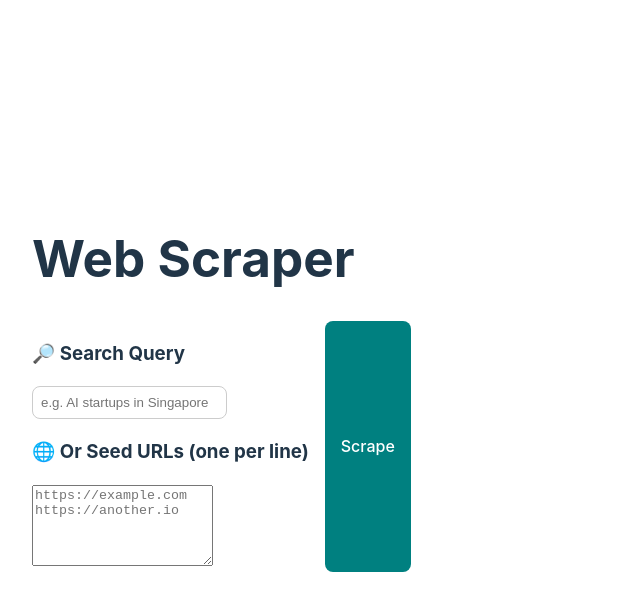
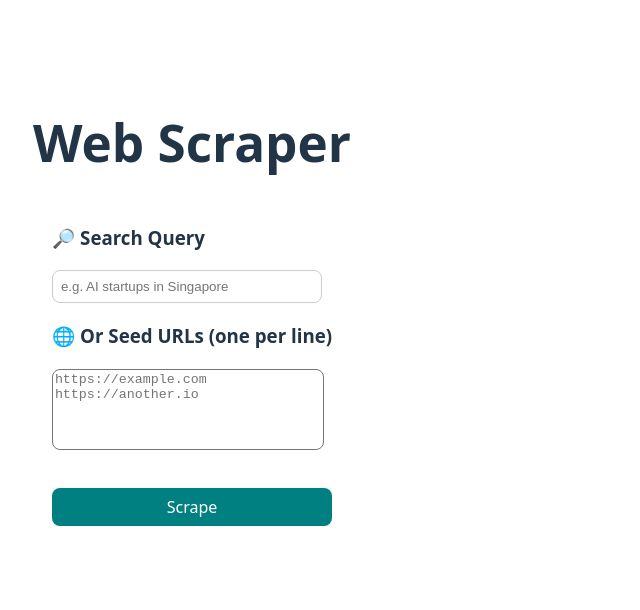
Before and after one commit to build-with-ila/Web-Scraper-with-Node.js, a React (Vite) app in the folder client/: page / in a window 1280 px wide. Shown: the top 610 px of the page, without its empty margins (0-640 px from the left). Built offline with nearby package versions, Linux system fonts and the light colour scheme.

Commit message:
Updated App.css for enhanced UI

```diff
--- a/client/src/App.css
+++ b/client/src/App.css
@@ -1,18 +1,38 @@
+.App {
+  min-height: 100vh;
+  width: 1250px;
+  display: flex;
+  justify-content: center;
+  align-items: center;
+}
+
 .container {
-  max-width: 600px;
-  margin: auto;
+  height: 80vh;
+  display: flex;
+  flex-direction: column;
+  align-items: center;
+  border-style: none;
+  border: 1px solid white;
+  border-radius: 20px;
   padding: 2rem;
-  font-family: 'Inter', sans-serif;
 }
+
 form {
   display: flex;
-  gap: 1rem;
+  flex-direction: column;
+  gap: 2rem;
 }
+
 input {
-  flex: 1;
+  width: 90%;
   padding: 0.5rem;
   border-radius: 8px;
   border: 1px solid #ccc;
+}
+textarea {
+  border-radius: 8px;
+  width: 95%;
+  resize: none;
 }
 button {
   padding: 0.5rem 1rem;
```
